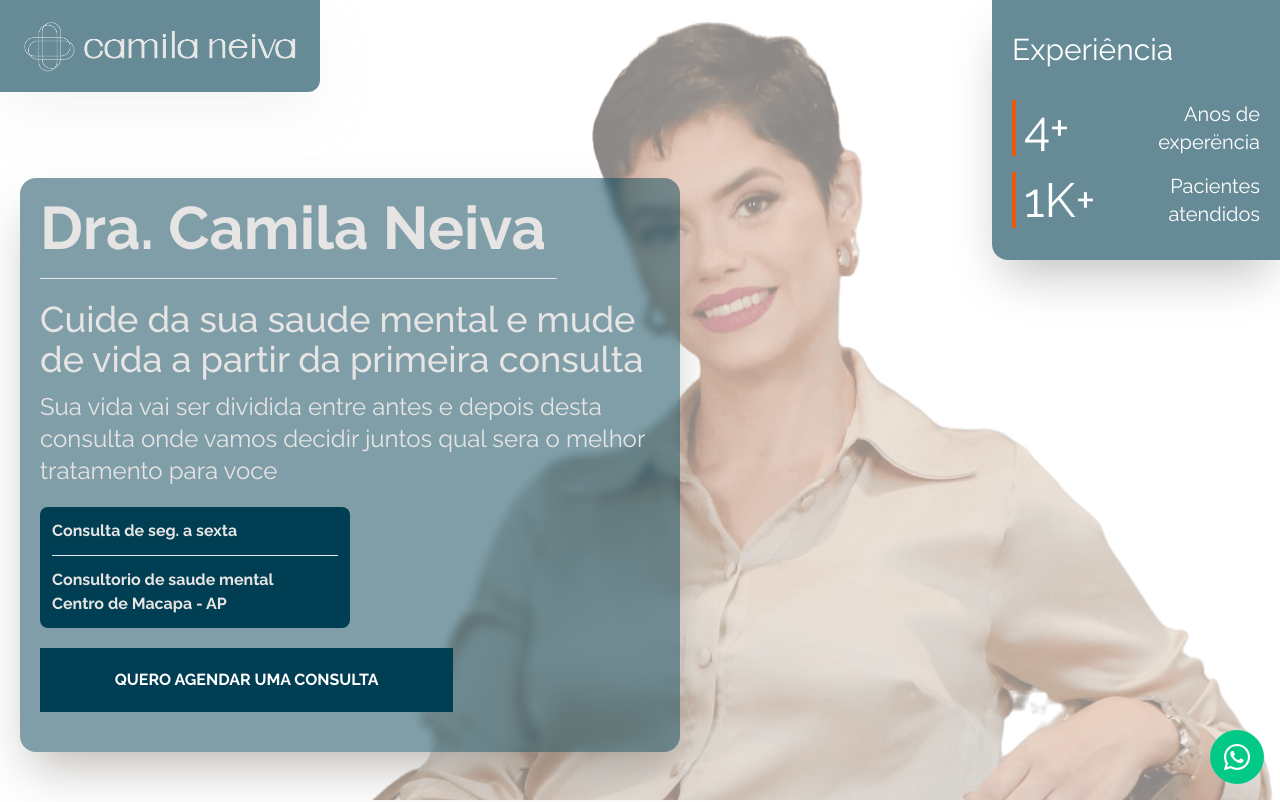
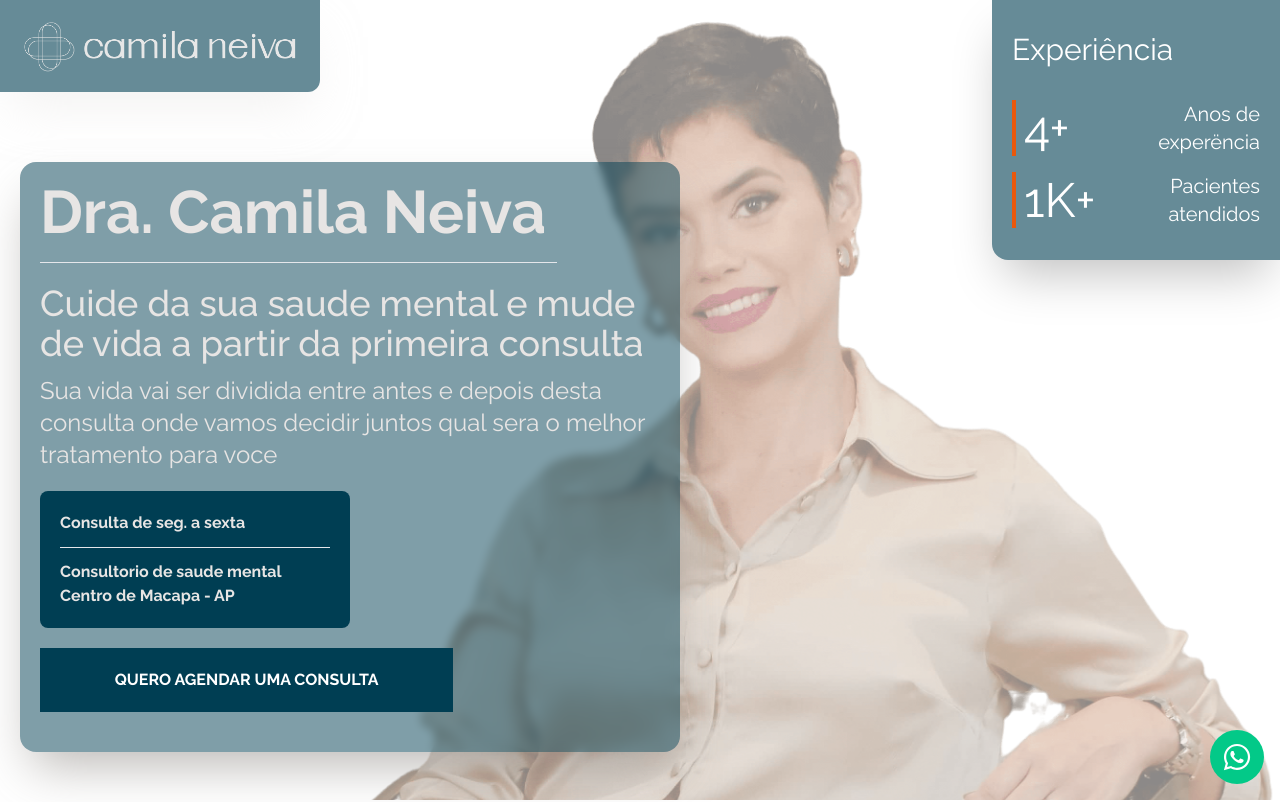
Before and after one commit to brunoprestesap/page-dra-camila, a React (Create React App) app: page / in a window 1280 px wide. Shown: the top 802 px of the page. Built offline with nearby package versions, Linux system fonts and the light colour scheme.

Commit message:
AJustes no topo

```diff
--- a/src/components/Hero.js
+++ b/src/components/Hero.js
@@ -40,7 +40,7 @@ function Hero({ color }) {
               Sua vida vai ser dividida entre antes e depois desta consulta onde vamos decidir juntos qual sera o melhor tratamento para voce
             </h2>
 
-            <div className="my-5 bg-[#003E53] p-3 rounded-lg lg:w-3/6">
+            <div className="my-5 bg-[#003E53] p-2 lg:p-5 rounded-lg lg:w-3/6">
               <h2 className="text-stone-200 font-bold">
                 Consulta de seg. a sexta
               </h2>
```
